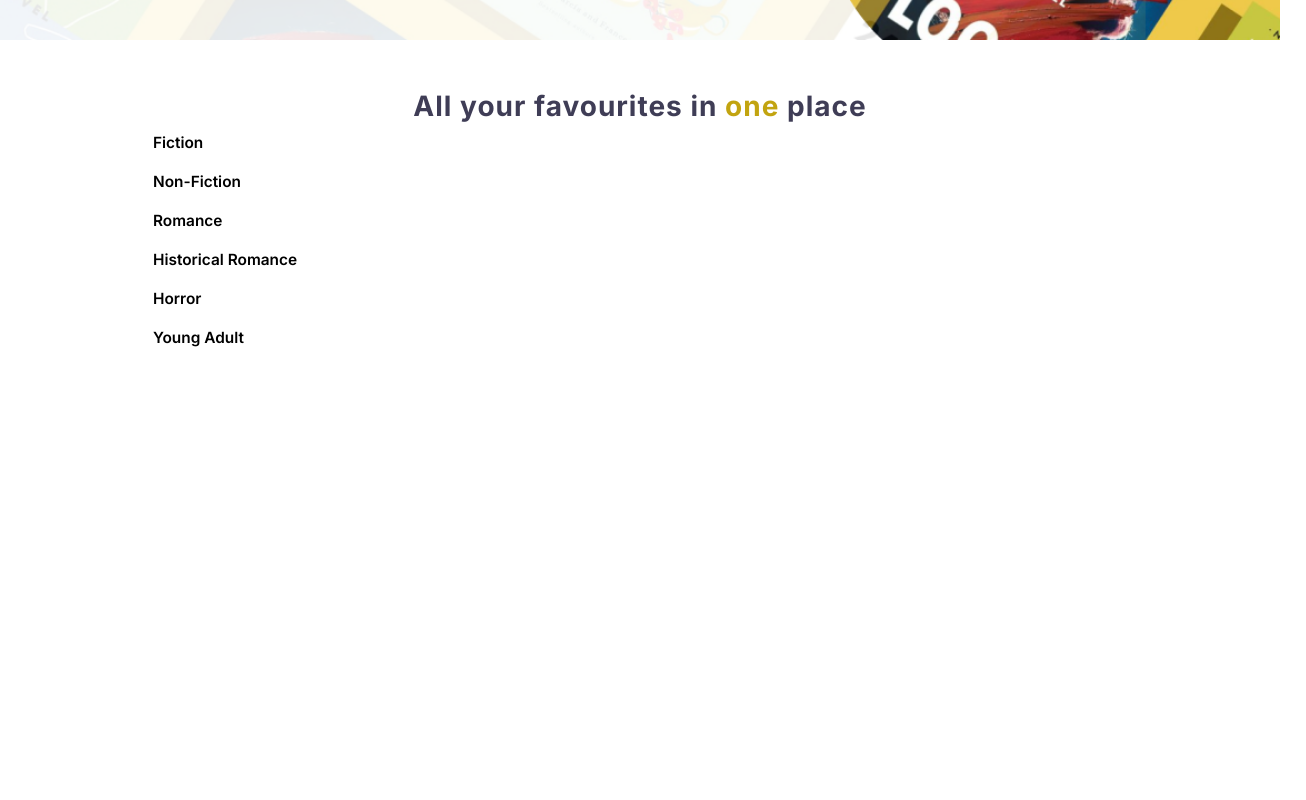
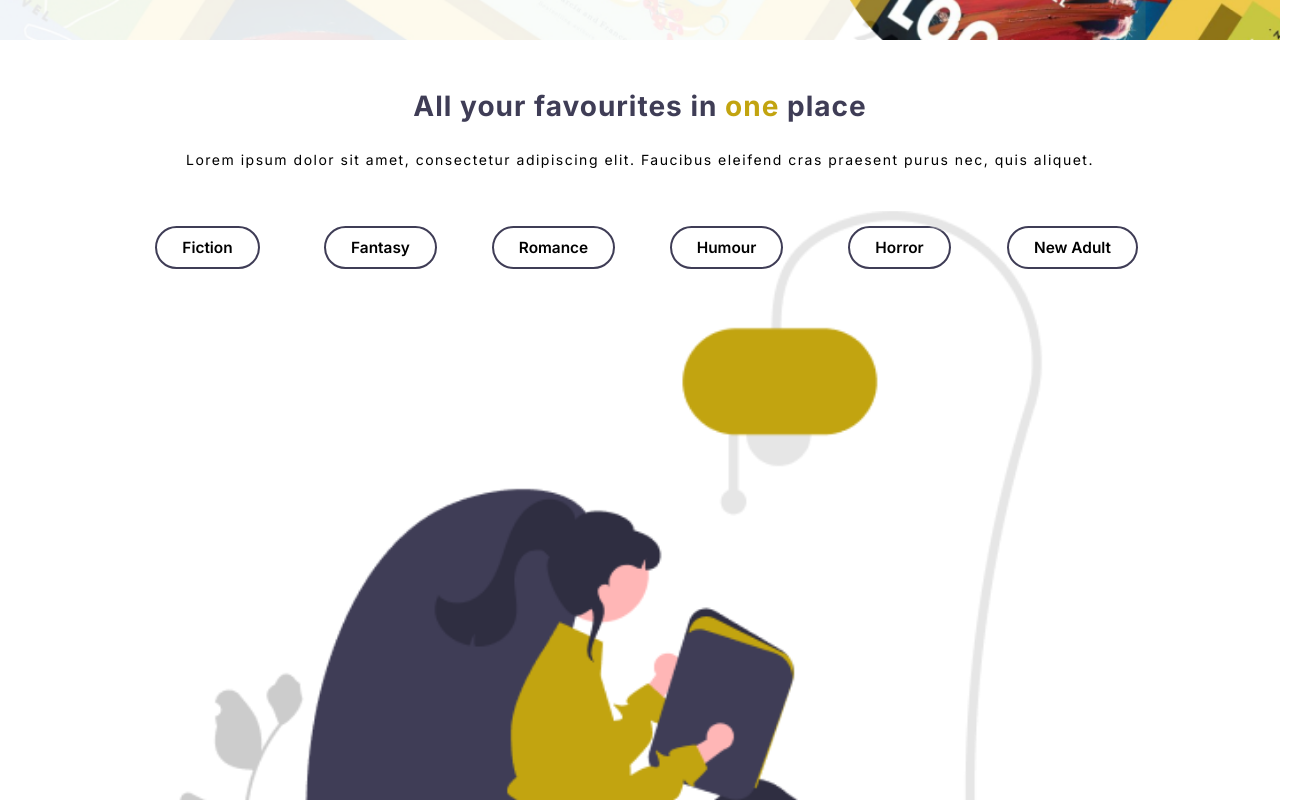
Before and after one commit to amori95917/online-bookshelf, a React (Create React App) app: page / in a window 1280 px wide. Shown: the part 760-1560 px from the top of the page, 1306 px wide, since content can reach past the window. Before the commit the page ends 1166 px from the top, so only its background shows below. Built offline with nearby package versions, Linux system fonts and the light colour scheme.

Commit message:
Completed genre component

```diff
--- a/src/components/publichome/Genre.js
+++ b/src/components/publichome/Genre.js
@@ -1,16 +1,17 @@
-import React, { Fragment } from "react";
+import React from "react";
 import styled from "./Genre.module.css";
 import Heading from "../../ui/heading/Heading";
 import Container from "../../ui/wrapper/Container";
+import reading_svg from "../images/reading_svg.png";
 
 const Genre = () => {
   const genreList = [
     "Fiction",
-    "Non-Fiction",
+    "Fantasy",
     "Romance",
-    "Historical Romance",
+    "Humour",
     "Horror",
-    "Young Adult",
+    "New Adult",
   ];
 
   const genres = genreList.map((genre) => {
@@ -29,8 +30,18 @@ const Genre = () => {
               </>
             }
           />
-          <Fragment>{genres}</Fragment>
+
+          <p className={`para ${styled.paragraph}`}>
+            Lorem ipsum dolor sit amet, consectetur adipiscing elit. Faucibus
+            eleifend cras praesent purus nec, quis aliquet.
+          </p>
         </article>
+
+        <div className={styled["genre-group"]}>{genres}</div>
+
+        <figure className={styled["genre-img"]}>
+          <img src={reading_svg} alt="person reading a book" />
+        </figure>
       </Container>
     </section>
   );
--- a/src/components/publichome/Genre.module.css
+++ b/src/components/publichome/Genre.module.css
@@ -1,9 +1,36 @@
 .genre {
   padding: 3.5rem 0;
+}
+
+.paragraph {
+  text-align: center;
 }
 
 .genre-item {
   font-weight: 600;
   font-size: 1.1rem;
   padding: 10px 25px;
+  border-radius: 50px;
+  border: 2px solid var(--dark-blue);
+  text-align: center;
+  /* min-width: 120px; */
+  width: fit-content;
 }
+
+.genre-group {
+  display: grid;
+  grid-template-columns: repeat(auto-fit, minmax(100px, 1fr));
+  gap: 1rem;
+  margin: 2rem 0;
+  place-items: center;
+}
+
+.genre-img {
+  width: 100%;
+  margin: 4rem 0;
+}
+
+.genre-img img {
+  width: 100%;
+  transform: scale(1.3);
+}
```
Also changed, not shown: src/components/images/reading_svg.png (added).
